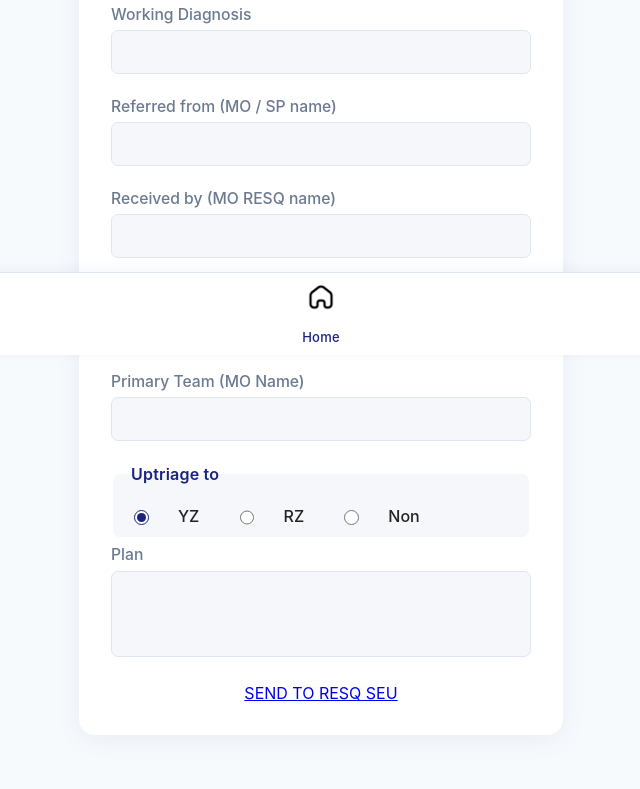
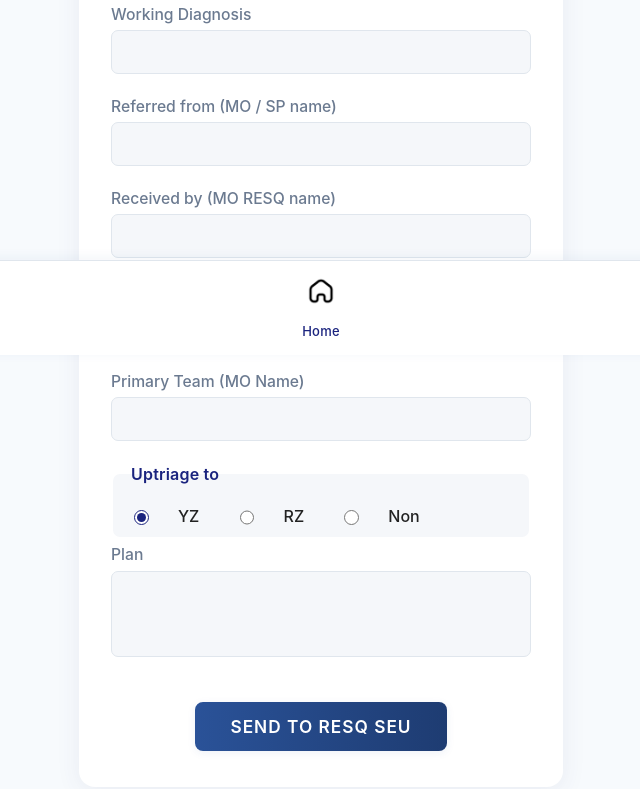
Before and after one commit to dr-afif/resq, a plain HTML site: page webform1.html in a window 1280 px wide. Shown: the part 445-1234 px from the top of the page, without its empty margins (319-959 px from the left). Drawn offline with Linux system fonts and the light colour scheme.

Commit message:
udpate navbar v2

```diff
--- a/navbar.css
+++ b/navbar.css
@@ -8,8 +8,8 @@
   display: flex;
   justify-content: space-around;
   align-items: center;
-  padding: 8px 0; /* normal padding */
-  padding-bottom: calc(8px + env(safe-area-inset-bottom, 0px)); /* extra safe area */
+  padding: 14px 0; /* normal padding */
+  padding-bottom: calc(14px + env(safe-area-inset-bottom, 0px)); /* extra safe area */
   box-sizing: border-box;
   z-index: 1000;
   box-shadow: 0 -2px 12px rgba(42, 82, 152, 0.06);
--- a/webform.css
+++ b/webform.css
@@ -306,3 +306,32 @@ legend {
     padding: 0.7rem 0.5rem;
   }
 }
+
+#sendBtn {
+  display: inline-block;
+  background: linear-gradient(90deg, #2a5298 0%, #1e3c72 100%);
+  color: #fff;
+  font-weight: 600;
+  padding: 0.85rem 2.2rem;
+  border-radius: 8px;
+  border: none;
+  font-size: 1.08rem;
+  letter-spacing: 1px;
+  box-shadow: 0 2px 8px rgba(42, 82, 152, 0.08);
+  transition: background 0.2s, box-shadow 0.2s;
+  margin-top: 1.2rem;
+  text-decoration: none;
+  cursor: pointer;
+  position: relative;
+  overflow: hidden;
+}
+
+#sendBtn:hover {
+  background: linear-gradient(90deg, #1e3c72 0%, #2a5298 100%);
+  box-shadow: 0 4px 16px rgba(42, 82, 152, 0.13);
+  color: #fff;
+}
+
+#sendBtn span {
+  display: none;
+}
```
